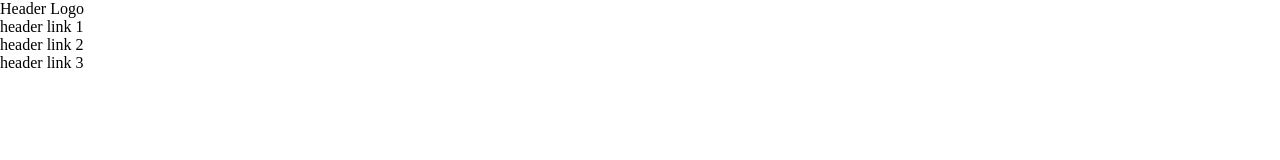
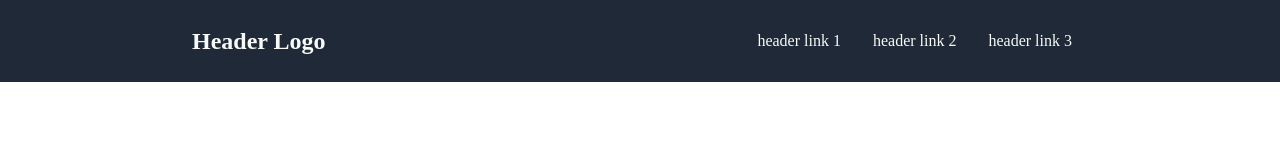
Before and after one commit to AnupriyaBiswas22/WisdmlabsAssignment_HTML, a plain HTML site: page index.html in a window 1280 px wide. Drawn offline with Linux system fonts and the light colour scheme.

Commit message:
Navbar Styles

```diff
--- a/style.css
+++ b/style.css
@@ -5,3 +5,47 @@
     margin: 0px;
     overflow-x: hidden;
 }
+nav {
+    background-color : #1F2937;
+    color: #F8FAF8;
+
+    width: 100%;
+
+    padding-bottom: 1rem;
+    padding-top: 1rem;
+    padding-left: 0;
+    padding-right: 0;
+
+    display: inline-flex;
+
+    flex-direction: row;
+    flex-wrap: wrap;
+    align-content: center;
+    justify-content: center;
+}
+nav .topbar{
+    display: flex;
+    flex-direction: row;
+    width: 70%;
+}
+nav .topbar .logo {
+    width: 40%;
+
+    display: inline-flex;
+    flex-wrap: wrap;
+    justify-content: flex-start;
+    align-content: center;
+
+    font-size: 24px;
+    font-weight: bold;
+}
+nav .topbar .links {
+    display: inline-flex;
+    justify-content: flex-end;
+    width: 60%;
+}
+nav .topbar .links div{
+    position: relative;
+    width: fit-content;
+    padding: 1rem;
+}
```
